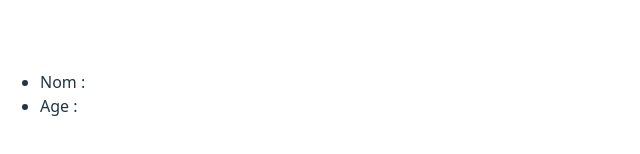
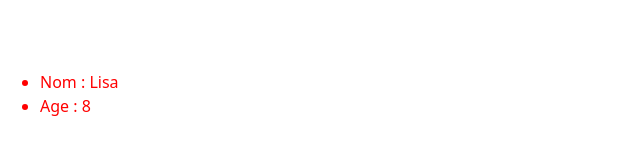
Before and after one commit to Saeba33/react-tuto-suite, a React (Vite) app: page / in a window 1280 px wide. Shown: the part 306-460 px from the top of the page, without its empty margins (0-640 px from the left). Built offline with nearby package versions, Linux system fonts and the light colour scheme.

Commit message:
exo 10 with class and functions mi

```diff
--- a/src/App.jsx
+++ b/src/App.jsx
@@ -1,5 +1,6 @@
 import { Component } from "react";
 import Profile from "./components/Profile";
+import { ColorContext, UserContext } from "./contexts/MyContext";
 
 class App extends Component {
 	state = {
@@ -9,7 +10,13 @@ class App extends Component {
 		},
 	};
 	render() {
-		return <Profile />;
+		return (
+			<UserContext.Provider value={this.state.user}>
+				<ColorContext.Provider value={"red"}>
+					<Profile />
+				</ColorContext.Provider>
+			</UserContext.Provider>
+		);
 	}
 }
 
--- a/src/components/ContentData.jsx
+++ b/src/components/ContentData.jsx
@@ -1,9 +1,15 @@
+import { useContext } from "react";
+import { ColorContext, UserContext } from "../contexts/MyContext";
+
 const ContentData = () => {
+	const user = useContext(UserContext);
+	const color = useContext(ColorContext);
+
 	return (
-		<div>
+		<div style={{ color: color }}>
 			<ul>
-				<li>Nom : </li>
-				<li>Age :</li>
+				<li>Nom : {user.name} </li>
+				<li>Age : {user.age} </li>
 			</ul>
 		</div>
 	);
--- /dev/null
+++ b/src/contexts/MyContext.jsx
@@ -0,0 +1,4 @@
+import React from "react";
+
+export const UserContext = React.createContext();
+export const ColorContext = React.createContext();
```
